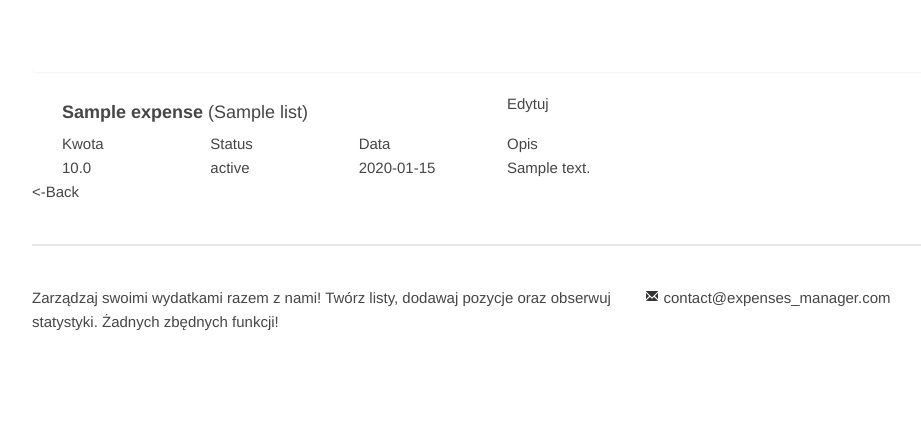
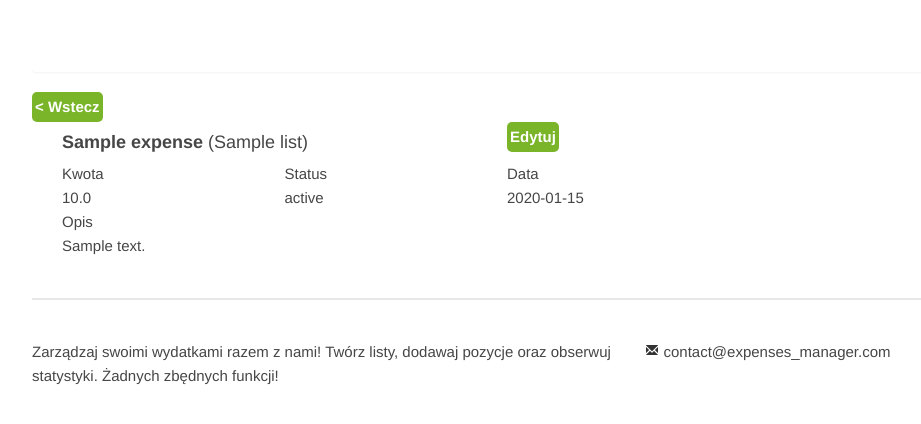
Before and after one commit to bartlomiej-krol/spending_manager, a Rails app: page /lists/1/expenses/1 in a window 1280 px wide. Shown: the part 174-598 px from the top of the page, without its empty margins (148-1069 px from the left). Run offline with Rails 7, Linux system fonts and the light colour scheme; a user stored in the database is signed in; tables that the repository leaves empty hold one stand-in row (values such as "Sample post"); style sheets or scripts are compiled from the project's sources; some libraries are stand-ins or nearby versions.

Commit message:
Views changed

```diff
--- a/app/assets/stylesheets/application.css
+++ b/app/assets/stylesheets/application.css
@@ -47,13 +47,24 @@ body {
     color: #EE0923;
 }
 
+input[type="submit"], .button {
+    background-color: #79B429; /* Green */
+    color: white !important;
+    text-align: center;
+    display: table-cell;
+    vertical-align: middle;
+    border-radius: 5px;
+    font-weight: bold;
+}
 .button {
-    background-color: #4CAF50; /* Green */
-    border: none;
+    padding: 3px;
+}
+
+.button a {
     color: white;
-    padding: 15px 32px;
-    text-align: center;
-    text-decoration: none;
-    display: inline-block;
-    font-size: 16px;
 }
+
+input[type="submit"]:hover, .button:hover {
+    background-color: #79B479;
+    color: white;
+}
--- a/app/views/expenses/show.html.erb
+++ b/app/views/expenses/show.html.erb
@@ -1,26 +1,29 @@
+
+<%= link_to '< Wstecz', list_path(:id => @list.id), :class => "button" %>
 
 	<div class="col-md-12">
 		<div class="col-md-6"><h3><strong><%= @expense.title %></strong> (<%= @list.name %>)</h3></div>
-		<div class="col-md-6"><%= link_to 'Edytuj', edit_list_expense_path(:id => @expense.id, :list_id => @list.id) %></div>
+		<div class="col-md-6"><%= link_to 'Edytuj', edit_list_expense_path(:id => @expense.id, :list_id => @list.id), :class => 'button' %></div>
 	</div>
 	<div class="col-md-12">
-		<div class="col-md-2">Kwota</div>
-		<div class="col-md-2">Status</div>
-		<div class="col-md-2">Data</div>
-		<div class="col-md-6">Opis</div>
+		<div class="col-md-3">Kwota</div>
+		<div class="col-md-3">Status</div>
+		<div class="col-md-3">Data</div>
 	</div>
 	<div class="col-md-12">
-		<div class="col-md-2"><%= @expense.amount %></div>
-		<div class="col-md-2"><%= @expense.status %></div>
-		<div class="col-md-2">
+		<div class="col-md-3"><%= @expense.amount %></div>
+		<div class="col-md-3"><%= @expense.status %></div>
+		<div class="col-md-3">
 	        <% if @expense.date.present? %>
 	        <%= @expense.date.strftime("%Y-%m-%d") %>
 	        <% end %>
     	</div>
-		<div class="col-md-6"><%= @expense.description %></div>
+	</div>
+	<div class="col-md-12">
+		<div class="col-md-9">Opis</div>
+		<div class="col-md-9"><%= @expense.description %></div>
 	</div>
 
 
 
 <hr>
-<%= link_to '<-Back', list_path(:id => @list.id) %>
--- a/app/views/lists/new.html.erb
+++ b/app/views/lists/new.html.erb
@@ -1,3 +1,6 @@
+
+<%= link_to "< Wstecz", lists_path, :class => 'button' %>
+<br>
 <h1>Nowa lista</h1>
 
 <%= form_for :list, url: lists_path do |f| %>
@@ -10,5 +13,3 @@
     <%= f.submit :Zapisz %>
   </p>
 <% end %>
-
-<%= link_to '<-Back', lists_path %>
```
Also changed, not shown: app/views/lists/index.html.erb (+4 -4 lines), app/views/lists/show.html.erb (+8 -9 lines).
